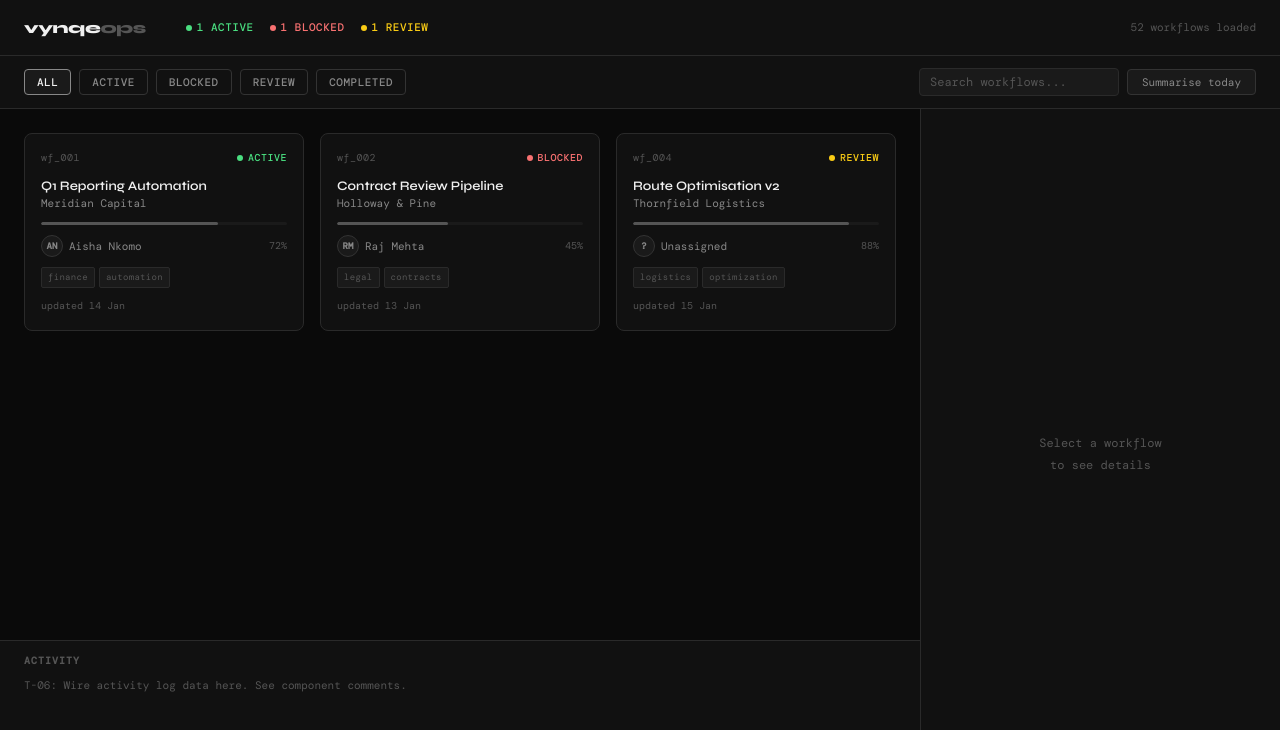
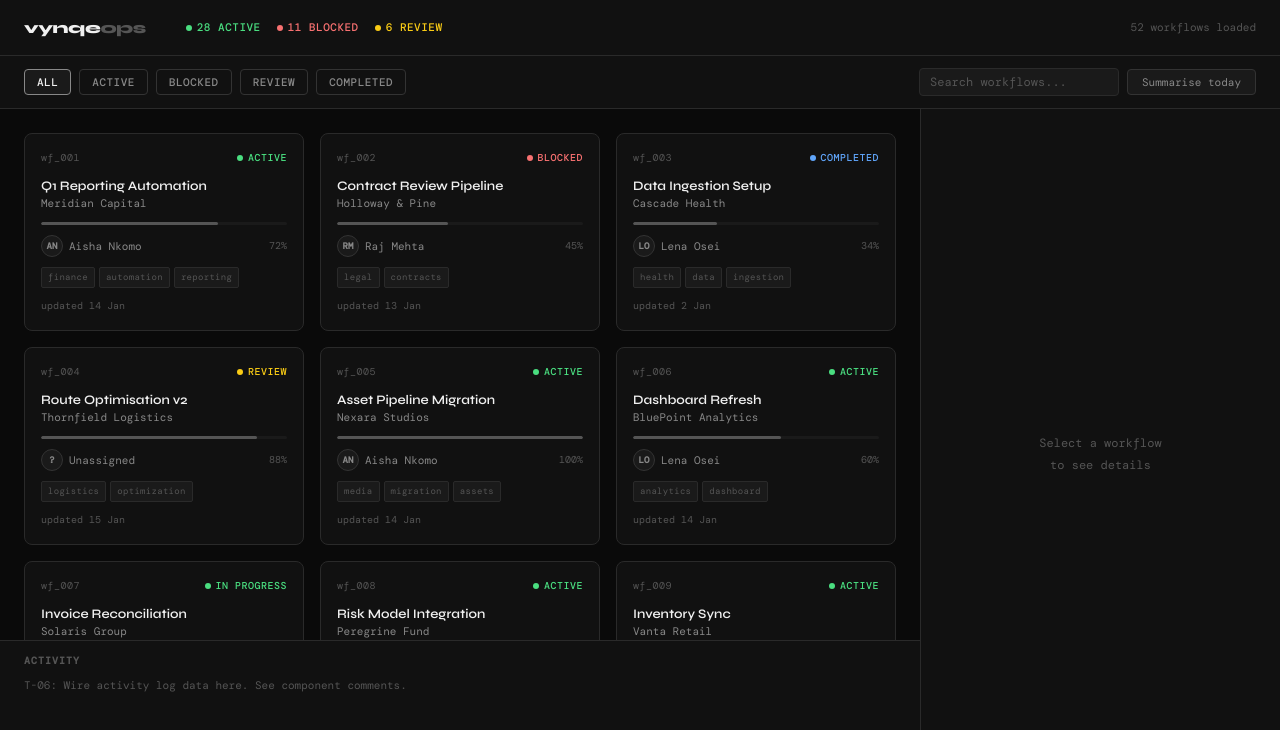
Before and after one commit to tanishapakki/vynqeops, a React (Vite) app: page / in a window 1280 px wide. Shown: the top 730 px of the page. Built offline with nearby package versions, Linux system fonts and the light colour scheme; a web font is replaced by a local one.

Commit message:
t-02 data added

```diff
--- a/src/App.jsx
+++ b/src/App.jsx
@@ -35,56 +35,20 @@ import ActivityFeed from './components/ActivityFeed'
 // T-02: These hardcoded cards are what the grid renders.
 // They're here so the UI looks populated on first load.
 // Candidate's job: delete these and wire data?.workflows instead.
-const HARDCODED_CARDS = [
-  {
-    id: 'wf_001',
-    title: 'Q1 Reporting Automation',
-    client_name: 'Meridian Capital',
-    status: 'active',
-    priority: 1,
-    progress: 72,
-    assignee: { id: 'usr_aisha', name: 'Aisha Nkomo', avatar: 'AN' },
-    updated_at: '2026-01-14T16:22:00Z',
-    tags: ['finance', 'automation'],
-    notes: '',
-    history: [],
-    suggested_actions: ['send_update', 'escalate'],
-  },
-  {
-    id: 'wf_002',
-    title: 'Contract Review Pipeline',
-    client_name: 'Holloway & Pine',
-    status: 'blocked',
-    priority: 2,
-    progress: 45,
-    assignee: { id: 'usr_raj', name: 'Raj Mehta', avatar: 'RM' },
-    updated_at: '2026-01-13T09:15:00Z',
-    tags: ['legal', 'contracts'],
-    notes: 'Blocked on client signature.',
-    history: [],
-    suggested_actions: ['send_update', 'mark_blocked'],
-  },
-  {
-    id: 'wf_004',
-    title: 'Route Optimisation v2',
-    client_name: 'Thornfield Logistics',
-    status: 'review',
-    priority: 1,
-    progress: 88,
-    // BUG: assignee is null — WorkflowCard.jsx will crash on this card.
-    // This is intentional. Candidate must fix WorkflowCard to handle null.
-    assignee: null,
-    updated_at: '2026-01-15T11:00:00Z',
-    tags: ['logistics', 'optimization'],
-    notes: 'Needs peer review.',
-    history: [],
-    suggested_actions: ['request_review', 'assign_owner'],
-  },
-]
 
 export default function App() {
   const { data, loading, error } = useWorkflows()
+    if (loading) {
+        return <div className="state-fullscreen">Loading...</div>
+    }
 
+    if (error) {
+        return (
+            <div className="state-fullscreen">
+                Error: {error.message}
+            </div>
+        )
+    }
   const [activeFilter, setActiveFilter] = useState('all')
   const [searchQuery, setSearchQuery] = useState('')
   const [selectedWorkflow, setSelectedWorkflow] = useState(null)
@@ -99,7 +63,18 @@ export default function App() {
   //
   // T-03: Filter logic lives here but never runs because FilterBar
   // doesn't call onFilterChange. Fix FilterBar first.
-  const displayedWorkflows = HARDCODED_CARDS
+    const displayedWorkflows = (data?.workflows ?? []).filter(workflow => {
+        const matchesFilter =
+            activeFilter === 'all'
+                ? true
+                : workflow.status?.toLowerCase() === activeFilter
+
+        const matchesSearch =
+            workflow.title?.toLowerCase().includes(searchQuery.toLowerCase()) ||
+            workflow.client_name?.toLowerCase().includes(searchQuery.toLowerCase())
+
+        return matchesFilter && matchesSearch
+    })
 
   function handleSummarise() {
     // T-09: Mock AI summary. Wire this up.
--- a/src/components/WorkflowCard.jsx
+++ b/src/components/WorkflowCard.jsx
@@ -50,12 +50,12 @@ export default function WorkflowCard({ workflow, isSelected, onClick }) {
   // BUG (T-02): no null guard — if assignee is null, this line throws:
   //   TypeError: Cannot read properties of null (reading 'name')
   const assigneeName = workflow.assignee?.name ?? 'Unassigned'
-
+    const tags = Array.isArray(workflow.tags)
+        ? workflow.tags
+        : []
   // BUG (T-02): progress may be a string ("72") or over 100 (143).
   // This renders the bar wider than its container or with string interpolation.
-  // Fix: const progressVal = Math.min(100, Number(workflow.progress) || 0)
-  const progressVal = workflow.progress
-
+  const progressVal = Math.min(100, Number(workflow.progress) || 0)
   const colour = getStatusColour(workflow.status)
 
   return (
@@ -102,11 +102,13 @@ export default function WorkflowCard({ workflow, isSelected, onClick }) {
       </div>
 
       {/* Tags — BUG: tags may be null, .map() throws */}
-      <div className="tags">
-        {workflow.tags.map(tag => (
-          <span key={tag} className="tag">{tag}</span>
-        ))}
-      </div>
+        <div className="tags">
+            {tags.map(tag => (
+                <span key={tag} className="tag">
+      {tag}
+    </span>
+            ))}
+        </div>
 
       {/* Footer: last updated */}
       <div className="card-footer">
```
